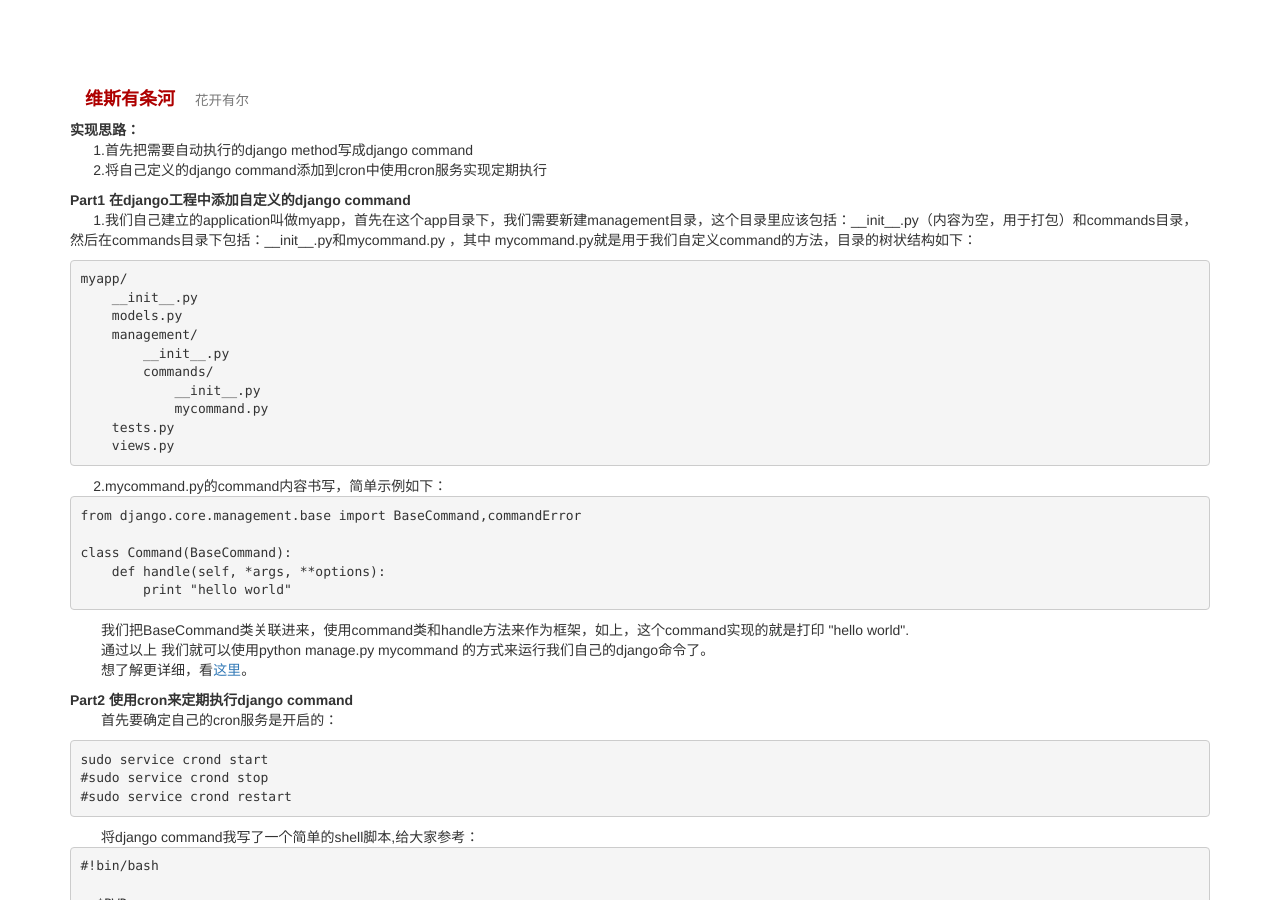
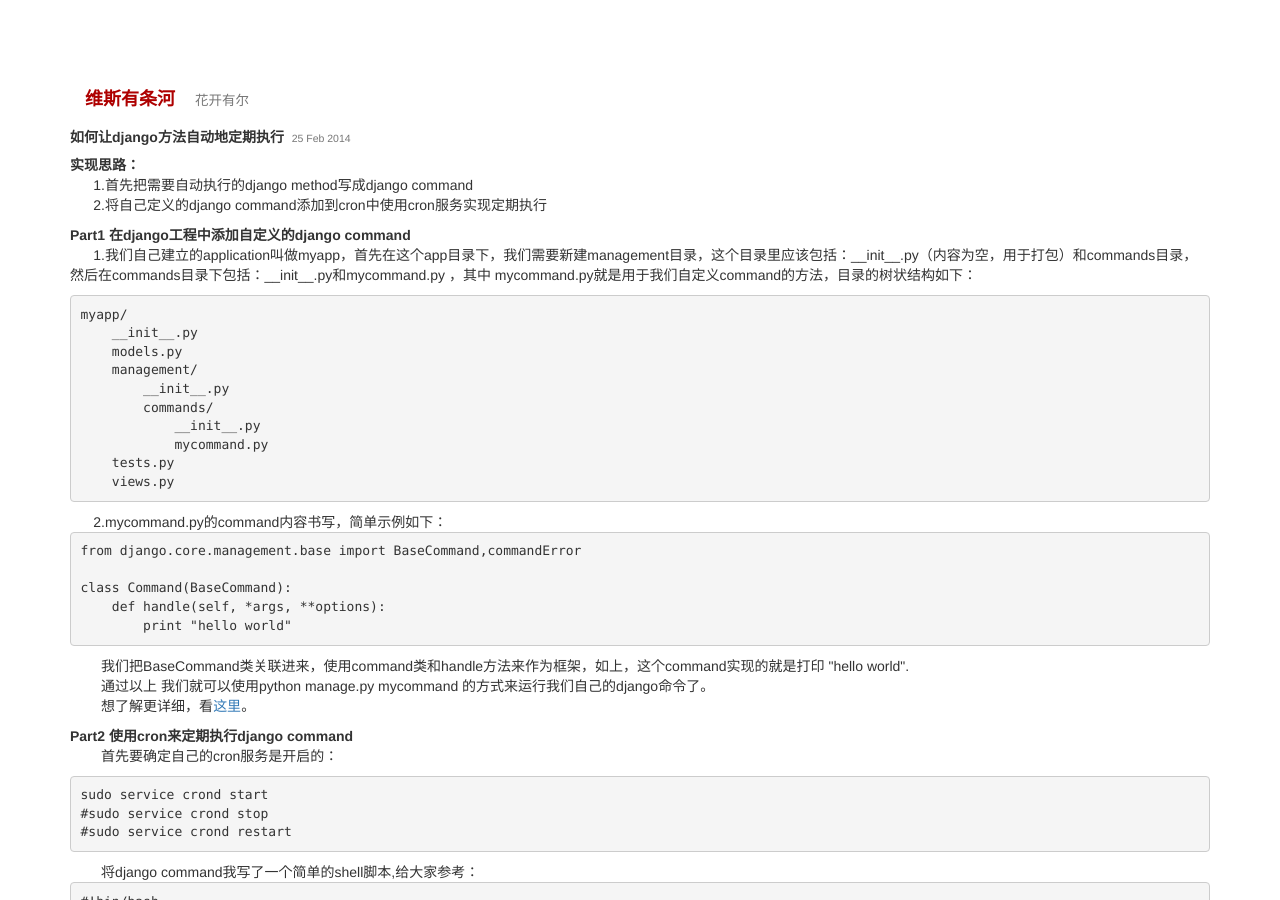
Before and after one commit to vince67/vince67.github.io, a Jekyll site: the page built from _posts/2014-02-25-set_cronjob_for_django_commands.html, in a window 1280 px wide and 900 px high. Built offline with Jekyll 4.4.1, drawn with Linux system fonts in a browser that asks for light colours; nearby versions of some CDN libraries.

Commit message:
ARTICLE: set cronjob for django commands

```diff
--- a/_layouts/default.html
+++ b/_layouts/default.html
@@ -17,7 +17,7 @@
                 {{ content }}
             </div>
             <div class="span4">
-                <br /><br /><br />
+                <br /><br />
                 <hr />
                 <h5><strong>关于vince67</strong></h5>
                 <ul>
--- a/_posts/2014-02-25-how_to_build_this_site.html
+++ b/_posts/2014-02-25-how_to_build_this_site.html
@@ -4,7 +4,7 @@
 ---
 
 <h5><strong>{{ page.title }}</strong>&nbsp;&nbsp;<small>{{ page.date | date_to_string }}</small></h5>
-    <br>
+    <br />
     <ul>
         <li><h5>首先:</h5></li>
             <p>这是github提供的服务，我之前搭建过。<br>
--- a/_posts/2014-02-25-set_cronjob_for_django_commands.html
+++ b/_posts/2014-02-25-set_cronjob_for_django_commands.html
@@ -2,6 +2,8 @@
     layout: default
     title: 如何让django方法自动地定期执行
 ---
+
+<h5><strong>{{ page.title }}</strong>&nbsp;&nbsp;<small>{{ page.date | date_to_string }}</small></h5>
 
 <strong>实现思路：<br />
 </strong>
```
